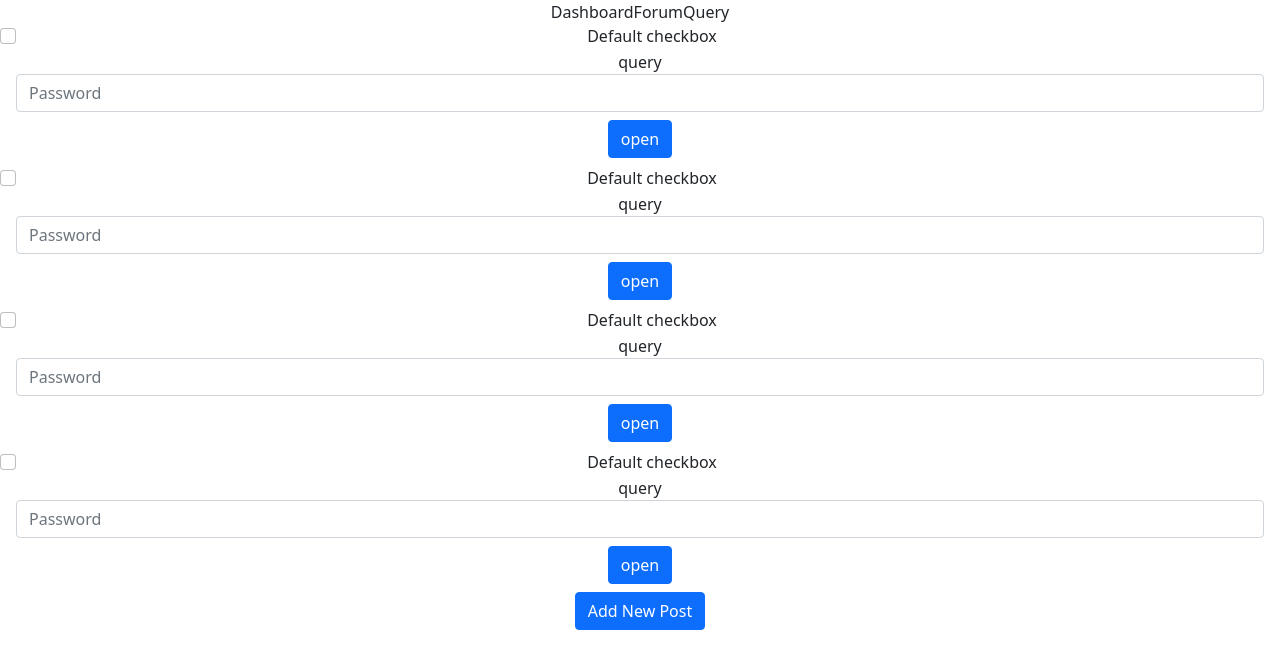
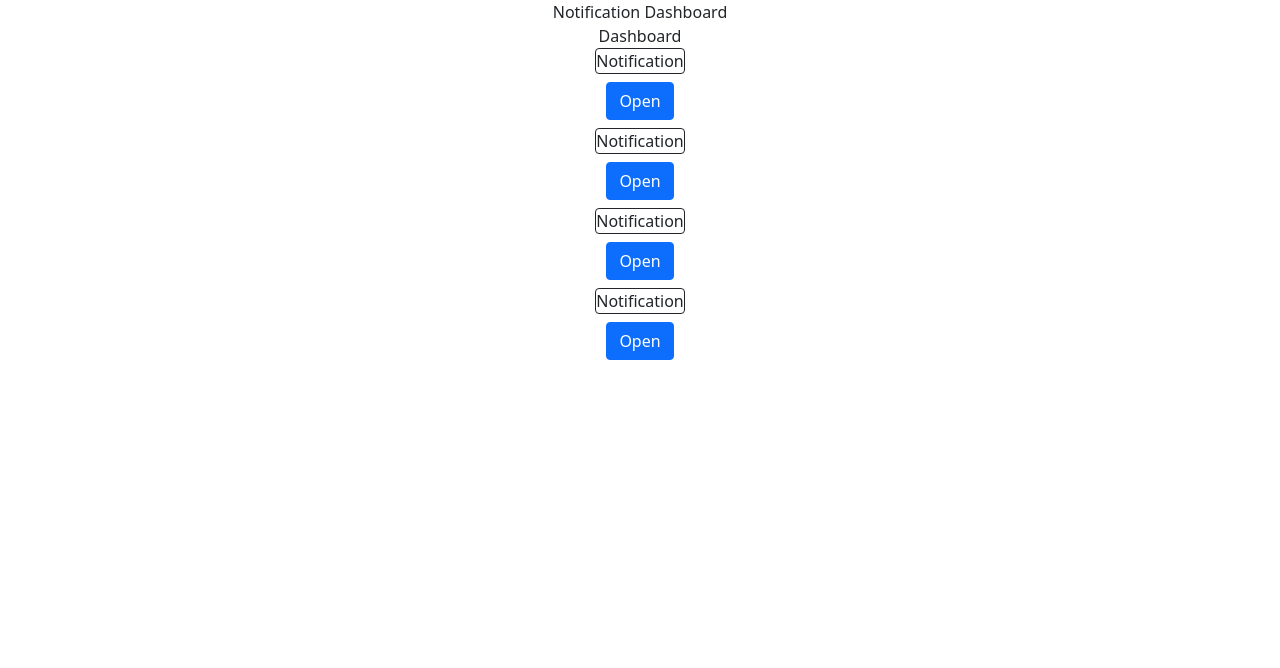
Before and after one commit to jahnavi0926/frontend, a React (Create React App) app in the folder my-arpo/: page / in a window 1280 px wide. Shown: the top 668 px of the page. Built offline with nearby package versions, Linux system fonts and the light colour scheme.

Commit message:
added DashboardNotifSuperset, NotifDashboard, Notification Dashboard

```diff
--- a/my-arpo/src/App.js
+++ b/my-arpo/src/App.js
@@ -8,6 +8,7 @@ import ForumView from './pages/ForumView';
 import DashboardForumQuery from './components/DashboardForumQuery';
 import InstructorForumDasboard from './pages/InstructorForumDasboard';
 import AddNotification from './pages/AddNotification'
+import NotifDashboard from './pages/NotifDashboard';
 function App() {
   return (
     <div className="App ">
@@ -22,7 +23,8 @@ function App() {
        {/* <GenQueryAddition />  */}
       {/* <PrivateQueryAddition /> */}
       {/* <ForumView/> */}
-       <DashboardForumQuery/>
+       {/* <DashboardForumQuery/> */}
+       <NotifDashboard/>
      {/* <InstructorForumDasboard/> */}
       {/* <AddNotification/> */}
     </div>
--- a/my-arpo/src/components/DashboardForumQuery.js
+++ b/my-arpo/src/components/DashboardForumQuery.js
@@ -10,7 +10,7 @@ function DashboardForumQuery() {
             <PostNotificationComp />
             <PostNotificationComp />
             {/* add button */}
-            <button type="button" class="btn btn-primary">Add New Post</button>
+
         </>
     )
 }
--- /dev/null
+++ b/my-arpo/src/components/DashboardNotifSuperset.js
@@ -0,0 +1,18 @@
+import React from 'react'
+import NotificationDashboard from './NotificationDashboard'
+
+function DashboardNotifSuperset() {
+    return (
+        <>
+            <div>Dashboard</div>
+            <NotificationDashboard />
+            <NotificationDashboard />
+            <NotificationDashboard />
+            <NotificationDashboard />
+            {/* add button */}
+
+        </>
+    )
+}
+
+export default DashboardNotifSuperset
--- /dev/null
+++ b/my-arpo/src/components/NotificationDashboard.js
@@ -0,0 +1,22 @@
+import React from 'react'
+function NotificationDashboard() {
+    return (
+        <form class="form-inline">
+
+            {/* <div class="form-check">
+                <input class="form-check-input" type="checkbox" value="" id="flexCheckDefault"/>
+                    <label class="form-check-label" for="flexCheckDefault">
+                        Default checkbox
+                    </label>
+            </div> */}
+
+            <div class="form-group mx-sm-3 mb-2">
+                <label for="inputPassword2" class="sr-only border border-dark rounded">Notification</label>
+                {/* <input type="password" class="form-control" id="inputPassword2" placeholder="Notification Heading" /> */}
+            </div>
+            <button type="submit" class="btn btn-primary mb-2">Open</button>
+        </form>
+    )
+}
+
+export default NotificationDashboard
--- a/my-arpo/src/components/PostNotificationComp.js
+++ b/my-arpo/src/components/PostNotificationComp.js
@@ -12,8 +12,8 @@ function PostNotification() {
             </div>
 
             <div class="form-group mx-sm-3 mb-2">
-                <label for="inputPassword2" class="sr-only">query</label>
-                <input type="password" class="form-control" id="inputPassword2" placeholder="Password" />
+                <label for="inputPassword2" class="sr-only border border-dark rounded">Query</label>
+                {/* <input type="password" class="form-control" id="inputPassword2" placeholder="Password" /> */}
             </div>
             <button type="submit" class="btn btn-primary mb-2">open</button>
         </form>
--- a/my-arpo/src/components/Style1.css
+++ /dev/null
@@ -1 +0,0 @@
-import React from "react";
--- a/my-arpo/src/pages/AddNotification.js
+++ b/my-arpo/src/pages/AddNotification.js
@@ -10,6 +10,7 @@ function AddNotification() {
       <input className="form-check-input" type="checkbox" id="flexSwitchCheckDefault" />
       <label className="form-check-label" for="flexSwitchCheckDefault">Anonymous</label>
     </div> */}
+
     < SubjectDescription />
 
     {/* add button */}
--- a/my-arpo/src/pages/InstructorForumDasboard.js
+++ b/my-arpo/src/pages/InstructorForumDasboard.js
@@ -11,6 +11,7 @@ function InstructorForumDasboard() {
             {/* add button */}
              <button type="button" class="btn btn-primary">Reject selected </button>
             <DashboardForumQuery />
+            <button type="button" class="btn btn-primary">Add New Post</button>
         </>
 
     )
--- /dev/null
+++ b/my-arpo/src/pages/NotifDashboard.js
@@ -0,0 +1,15 @@
+import React from 'react'
+import DashboardNotifSuperset from '../components/DashboardNotifSuperset'
+function NotifDashboard() {
+    return (
+        <>
+
+            <div>Notification Dashboard</div>
+
+            <DashboardNotifSuperset />
+        </>
+
+    )
+}
+
+export default NotifDashboard
```
